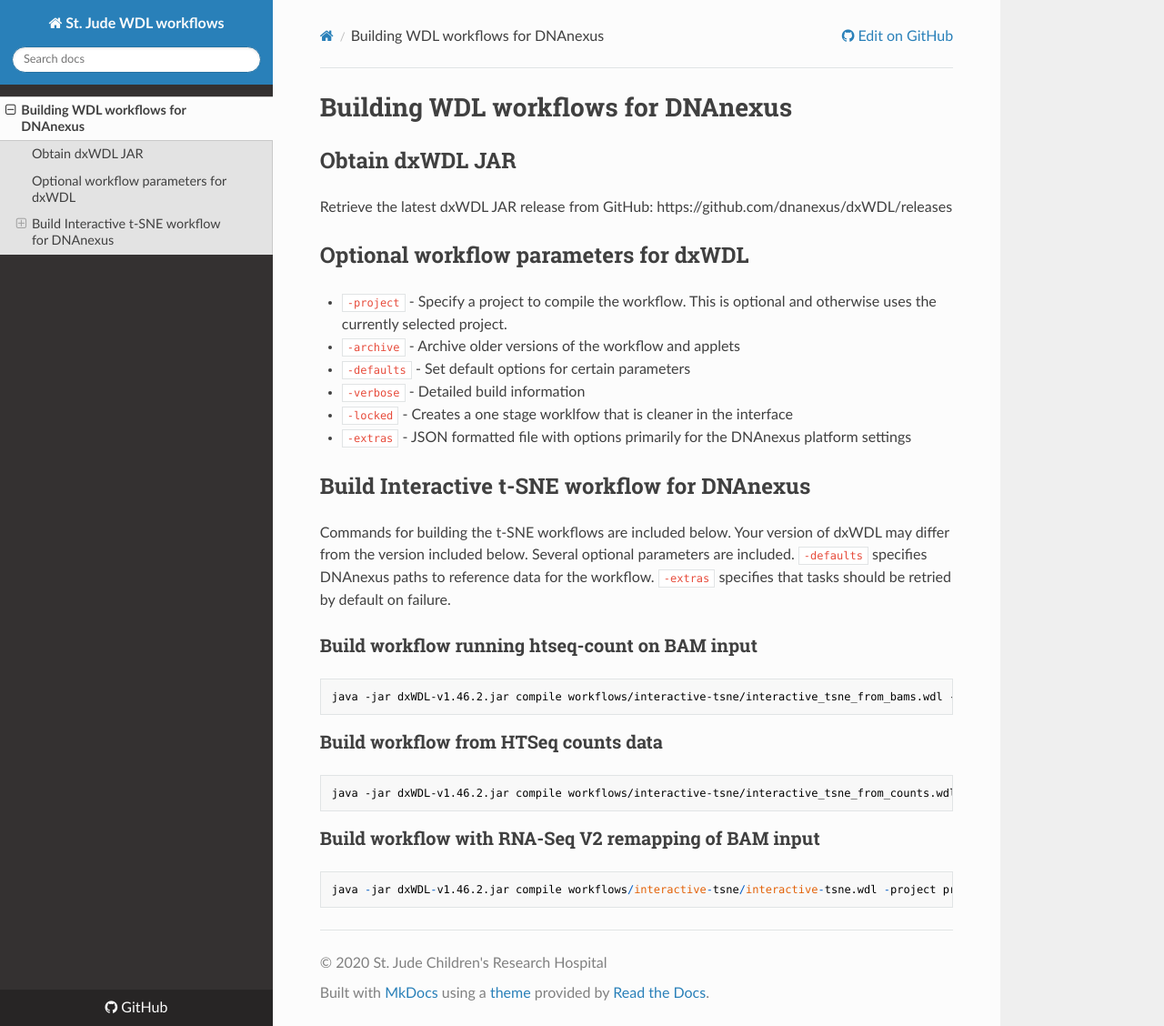
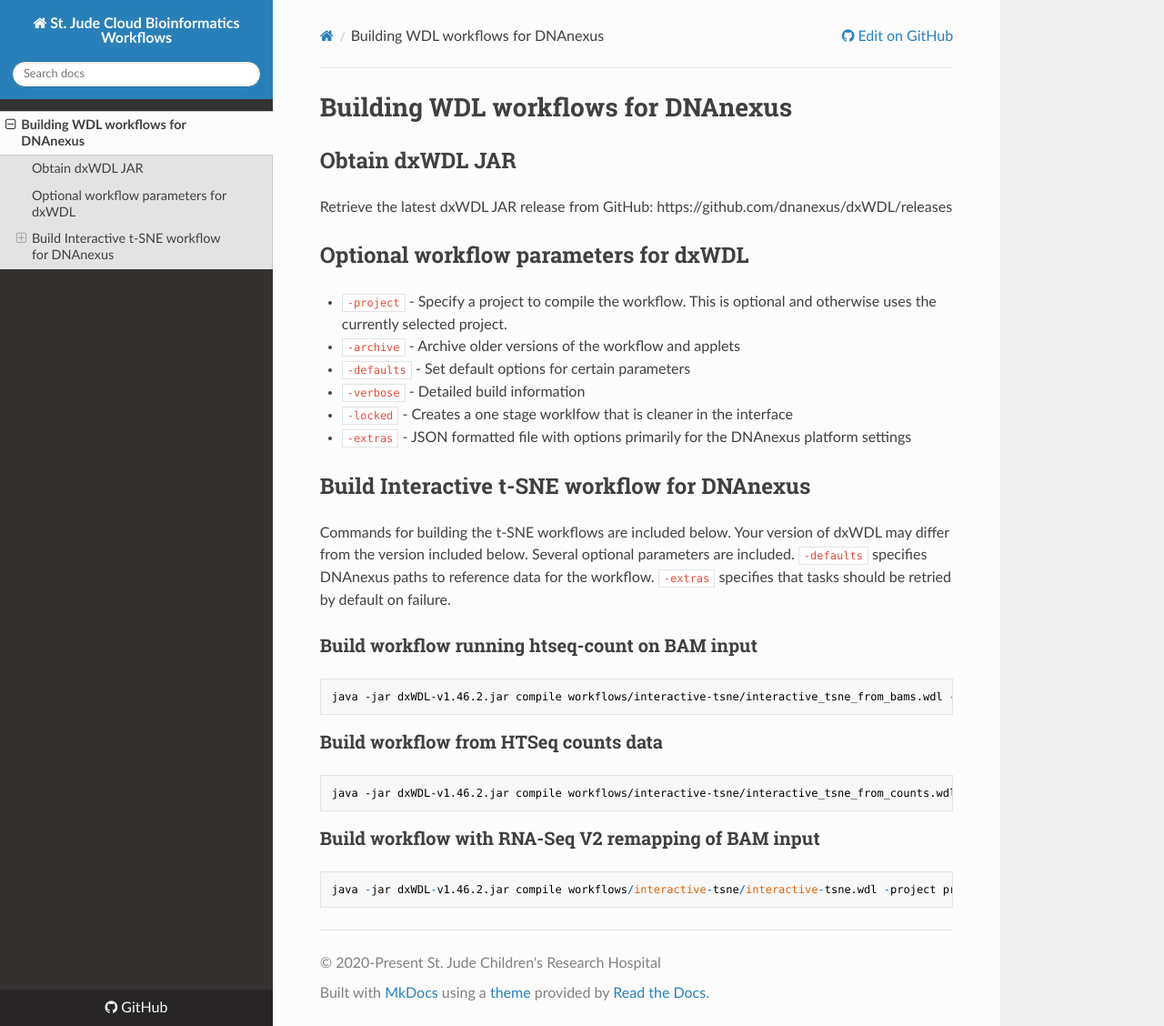
Before and after one commit to stjudecloud/workflows, an MkDocs documentation site: the page built from docs/build_for_dnanexus.md, in a window 1280 px wide and 1128 px high. Shown: the whole window at 91% size. Built offline with MkDocs 1.6.1, drawn with Linux system fonts in a browser that asks for light colours; nearby versions of some CDN libraries.

Commit message:
docs: updates website name and copyright

```diff
--- a/mkdocs.yml
+++ b/mkdocs.yml
@@ -1,9 +1,9 @@
-site_name: "St. Jude WDL workflows"
+site_name: "St. Jude Cloud Bioinformatics Workflows"
 repo_url: "https://github.com/stjudecloud/workflows"
 
 site_description: "Repository containing bioinformatics workflows used on the St. Jude Cloud project."
 site_author: "St. Jude Cloud"
-copyright: "© 2020 St. Jude Children's Research Hospital"
+copyright: "© 2020-Present St. Jude Children's Research Hospital"
 
 theme: readthedocs
 
```
